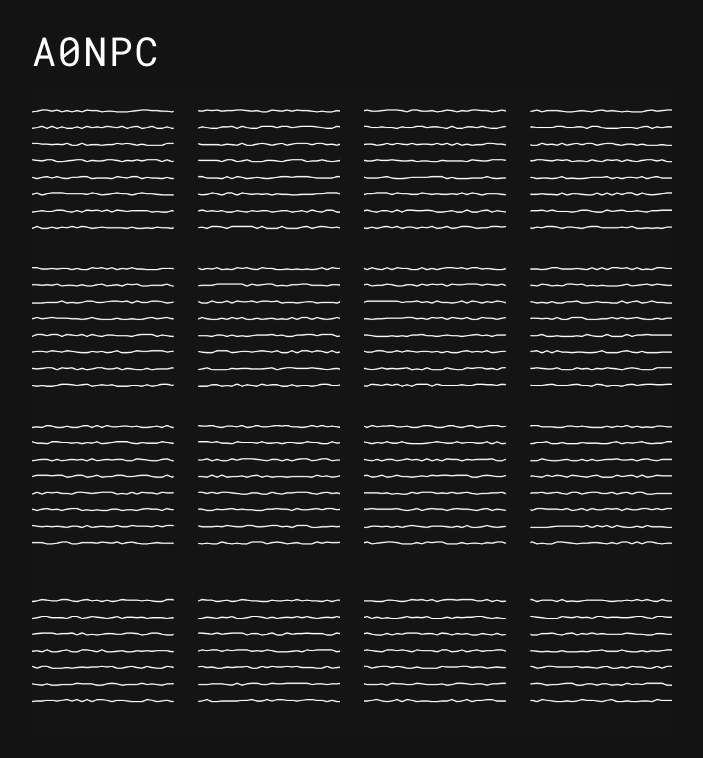
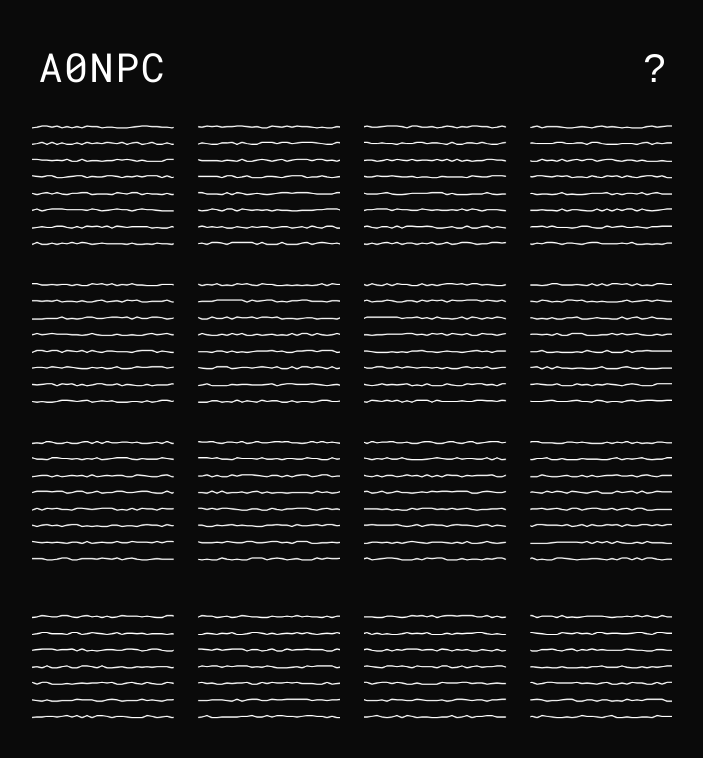
Before and after one commit to aaaaargZombies/adam-ondra-noise-production-center, a React (Create React App) app: page / in a window 1280 px wide. Shown: the top 758 px of the page, without its empty margins (288-991 px from the left). Built offline with nearby package versions, Linux system fonts and the light colour scheme.

Commit message:
add info dialog to header.js, update gif in readme, tweak css

```diff
--- a/src/components/App/App.js
+++ b/src/components/App/App.js
@@ -1,14 +1,27 @@
+import React from "react";
 import styles from "./styles.module.css";
 import Header from "../Header/Header";
 import Main from "../Main/Main";
 
-function App() {
-	return (
-		<div className={styles.App}>
-			<Header />
-			<Main />
-		</div>
-	);
+class App extends React.Component {
+	constructor(props) {
+		super(props);
+		this.state = { info: false };
+		this.showInfo = this.showInfo.bind(this);
+	}
+
+	showInfo() {
+		this.setState({ info: !this.state.info });
+	}
+
+	render() {
+		return (
+			<div className={styles.App}>
+				<Header info={this.state.info} showInfo={this.showInfo} />
+				<Main info={this.state.info} />
+			</div>
+		);
+	}
 }
 
 export default App;
--- a/src/components/Canvas/Canvas.js
+++ b/src/components/Canvas/Canvas.js
@@ -80,7 +80,7 @@
 
 			// analyser.getByteFrequencyData(dataArray);
 
-			ctx.fillStyle = "rgb(20, 20, 20)";
+			ctx.fillStyle = "rgb(10, 10, 10)";
 			ctx.fillRect(0, 0, width, height);
 
 			ctx.lineWidth = 2;
--- a/src/components/Header/Header.js
+++ b/src/components/Header/Header.js
@@ -1,11 +1,16 @@
 import React from "react";
 import styles from "./styles.module.css";
 class Header extends React.Component {
+	constructor(props) {
+		super(props);
+	}
 	render() {
 		return (
 			<header className={styles.header}>
 				<h1 className={styles.title}>A0NPC</h1>
-				{/* <h2 className={styles.info}>?</h2> */}
+				<button className={styles.btn} onClick={() => this.props.showInfo()}>
+					{this.props.info ? "x" : "?"}
+				</button>
 			</header>
 		);
 	}
--- a/src/components/Header/styles.module.css
+++ b/src/components/Header/styles.module.css
@@ -3,6 +3,8 @@
 	width: 100%;
 	justify-content: space-between;
 	align-items: baseline;
+	padding: 0 1%;
+	padding-top: 2vmin;
 }
 .title {
 	padding-top: 3vmin;
@@ -10,3 +12,9 @@
 	font-weight: 400;
 	font-size: 5vmin;
 }
+.btn {
+	color: white;
+	font-size: 5vmin;
+	background-color: transparent;
+	border: none;
+}
--- /dev/null
+++ b/src/components/Info/Info.js
@@ -0,0 +1,15 @@
+import styles from "./styles.module.css";
+
+const Info = () => (
+	<div className={styles.info}>
+		<p>Welcome to the Adam Ondra Noise Production Centre.</p>
+		<p>
+			Watching a climbing vid and the person doesn't look like they're trying
+			hard enough? Can't find a vocalist for your metal band? Want to generate
+			some modesty noise while using a public toilet?
+		</p>
+		<p>This is for you!</p>
+	</div>
+);
+
+export default Info;
--- /dev/null
+++ b/src/components/Info/styles.module.css
@@ -0,0 +1,12 @@
+.info {
+	grid-area: 1 / 1 / 5 / 5;
+	z-index: 2;
+	line-height: 1.5rem;
+	background-color: rgb(10, 10, 10);
+	padding: 1rem;
+	margin: 1rem;
+}
+
+p {
+	padding: 1rem 0rem;
+}
--- a/src/components/Main/Main.js
+++ b/src/components/Main/Main.js
@@ -2,6 +2,7 @@
 import styles from "./styles.module.css";
 import Canvas from "../Canvas/Canvas";
 import Btn from "../Btn/Btn";
+import Info from "../Info/Info";
 import file0 from "../../audio/moan_01.mp3";
 import file1 from "../../audio/moan_02.mp3";
 import file2 from "../../audio/shreak_03.mp3";
@@ -55,10 +56,13 @@
 		return (
 			<main className={styles.grid}>
 				<Canvas audioFiles={this.audioFiles} />
-				{this.audioFiles.map((file, i) => (
-					<Btn key={i} handleClick={() => this.handleClick(file)} />
-				))}
-				{this.props.children}
+				{this.props.info ? (
+					<Info />
+				) : (
+					this.audioFiles.map((file, i) => (
+						<Btn key={i} handleClick={() => this.handleClick(file)} />
+					))
+				)}
 			</main>
 		);
 	}
--- a/src/components/Main/styles.module.css
+++ b/src/components/Main/styles.module.css
@@ -1,5 +1,7 @@
 .grid {
 	width: 100%;
+	/* width: 80vmin; */
+	/* height: 80vmin; */
 	/* height: 100%; */
 	display: grid;
 	grid-template-columns: repeat(4, 1fr);
--- a/src/index.css
+++ b/src/index.css
@@ -12,7 +12,9 @@
 	-moz-osx-font-smoothing: grayscale;
 
 	font-size: calc(10px + 2vmin);
-	background-color: #131313;
+	/* background-color: #131313; */
+	background-color: rgb(10, 10, 10);
+
 	color: white;
 	display: flex;
 	flex-direction: column;
```
Also changed, not shown: readme/stage2.gif (added), 1 other file (tests, documents, lock files or other folders).
